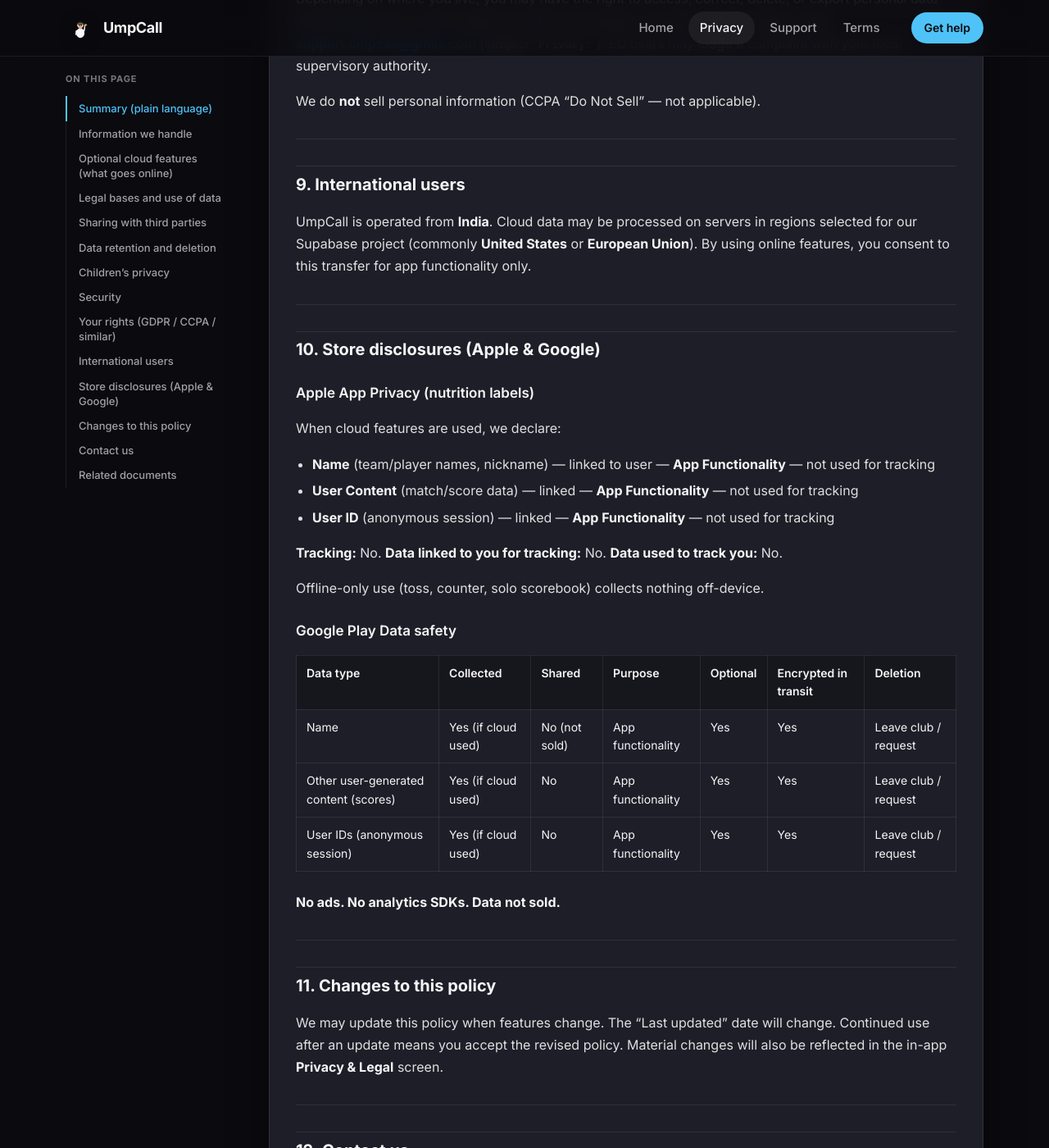
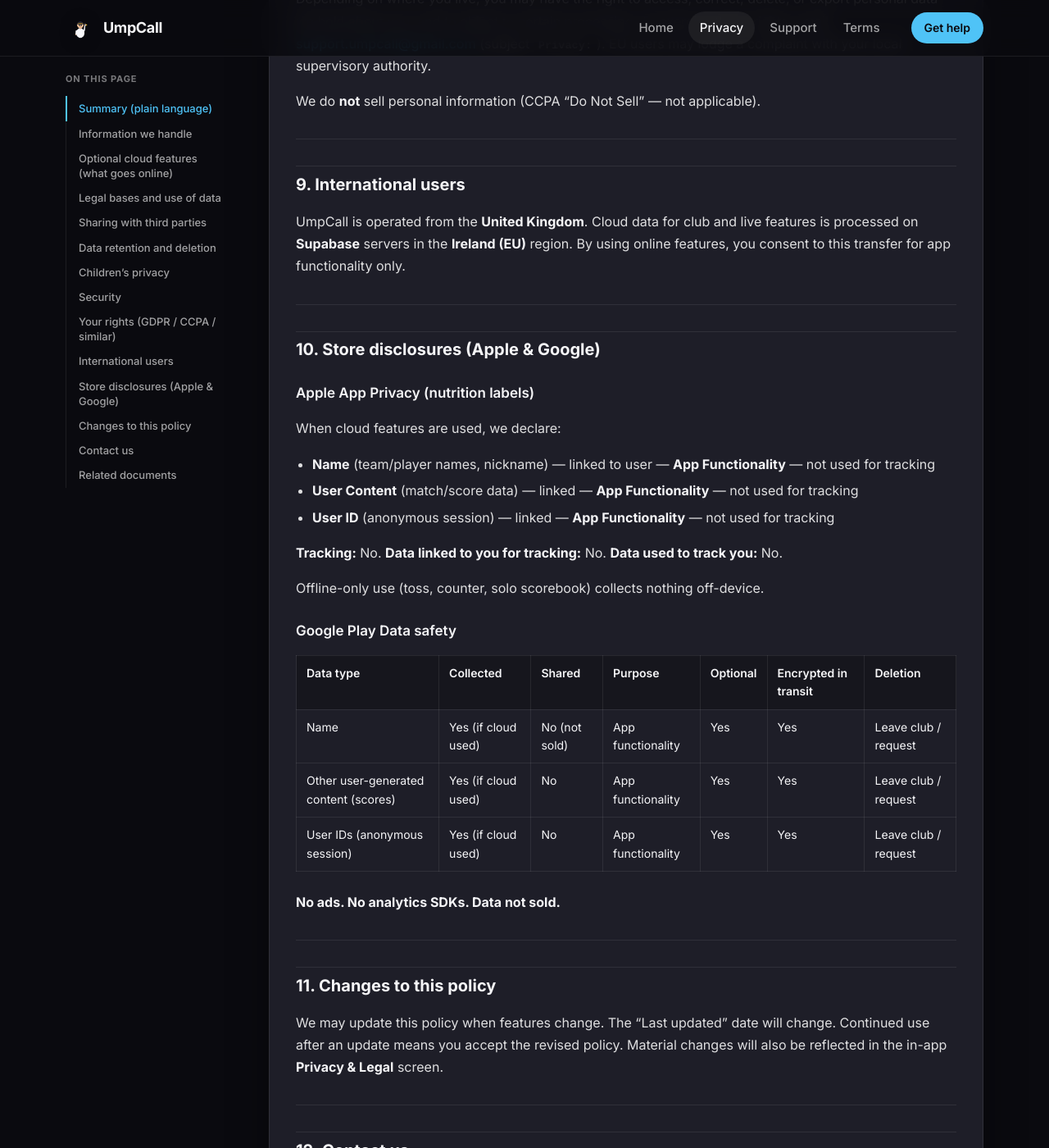
Before and after one commit to masterpradeep/umpcall-support, a Jekyll site: the page built from privacy.md, in a window 1280 px wide and 1400 px high, scrolled down 5973 px. Shown: the whole window at 82% size. Built offline with Jekyll 4.4.1, drawn with Linux system fonts in a browser that asks for light colours; some of the changed text lies outside the part shown.

Commit message:
Update privacy policy: UK operator and Ireland Supabase region.
Reflect that UmpCall is operated from the United Kingdom and club/live cloud data is processed in Supabase's Ireland (EU) region.

Co-authored-by: Cursor <cursoragent@cursor.com>

```diff
--- a/privacy.md
+++ b/privacy.md
@@ -119,7 +119,7 @@ We do **not** use your data for advertising, profiling, or marketing.
 
 | Recipient | Why | Data shared |
 |-----------|-----|-------------|
-| **Supabase** | Cloud hosting for club and live features | User-provided match/team data, anonymous session ID |
+| **Supabase** | Cloud hosting for club and live features (Ireland / EU region) | User-provided match/team data, anonymous session ID |
 | **Apple App Store / Google Play** | App distribution | Standard install and crash metadata per store policies (outside our direct control) |
 
 We do **not** sell or rent your information to data brokers or advertisers.
@@ -188,7 +188,7 @@ We do **not** sell personal information (CCPA “Do Not Sell” — not applicab
 
 ## 9. International users
 
-UmpCall is operated from **India**. Cloud data may be processed on servers in regions selected for our Supabase project (commonly **United States** or **European Union**). By using online features, you consent to this transfer for app functionality only.
+UmpCall is operated from the **United Kingdom**. Cloud data for club and live features is processed on **Supabase** servers in the **Ireland (EU)** region. By using online features, you consent to this transfer for app functionality only.
 
 ---
 
@@ -231,7 +231,7 @@ We may update this policy when features change. The “Last updated” date will
 | General support | [support.umpcall@gmail.com](mailto:support.umpcall@gmail.com) |
 | Privacy / data requests | Same email — subject **`Privacy:`** |
 | Report offensive content | Same email — subject **`Report:`** |
-| Grievance officer (India) | [support.umpcall@gmail.com](mailto:support.umpcall@gmail.com) — response within 30 days |
+| Privacy & data protection (UK) | [support.umpcall@gmail.com](mailto:support.umpcall@gmail.com) — response within 30 days |
 
 ---
 
```
Also changed, not shown: other parts of privacy.md (+1 -1 lines).
